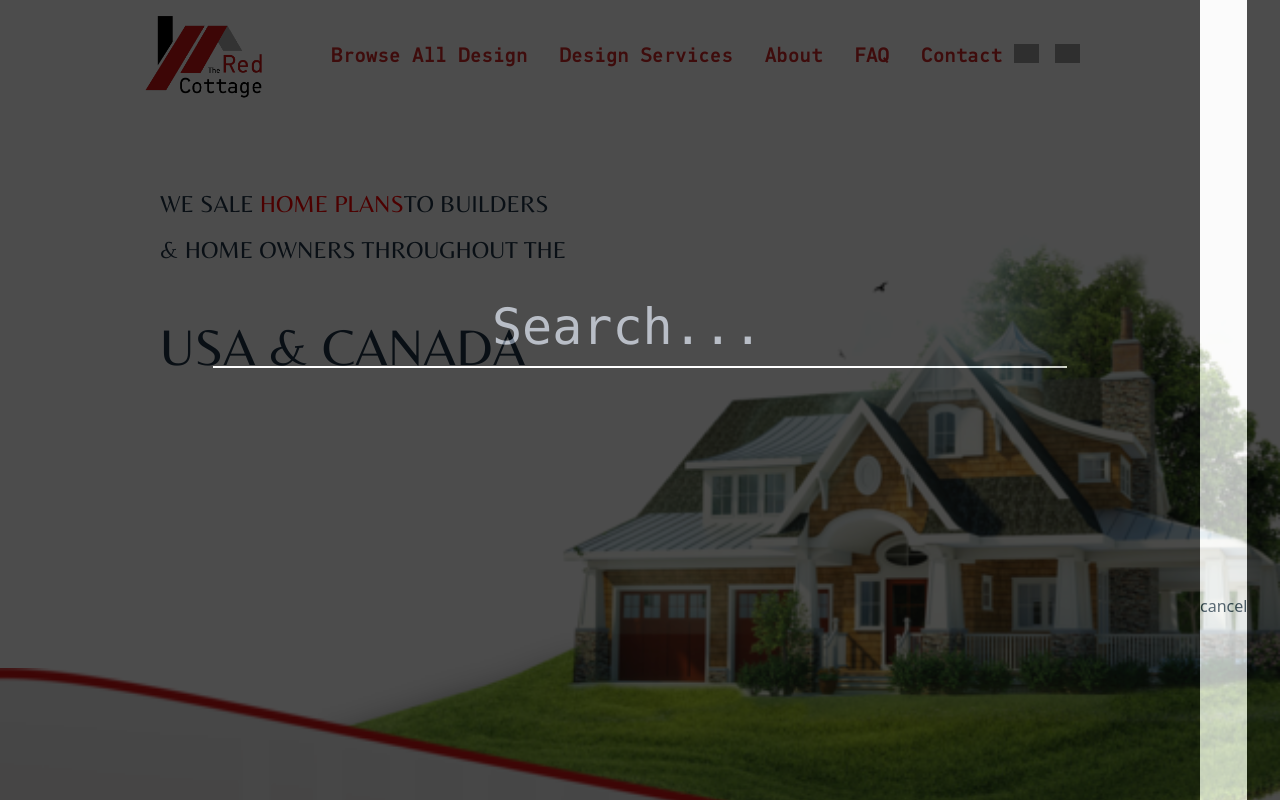
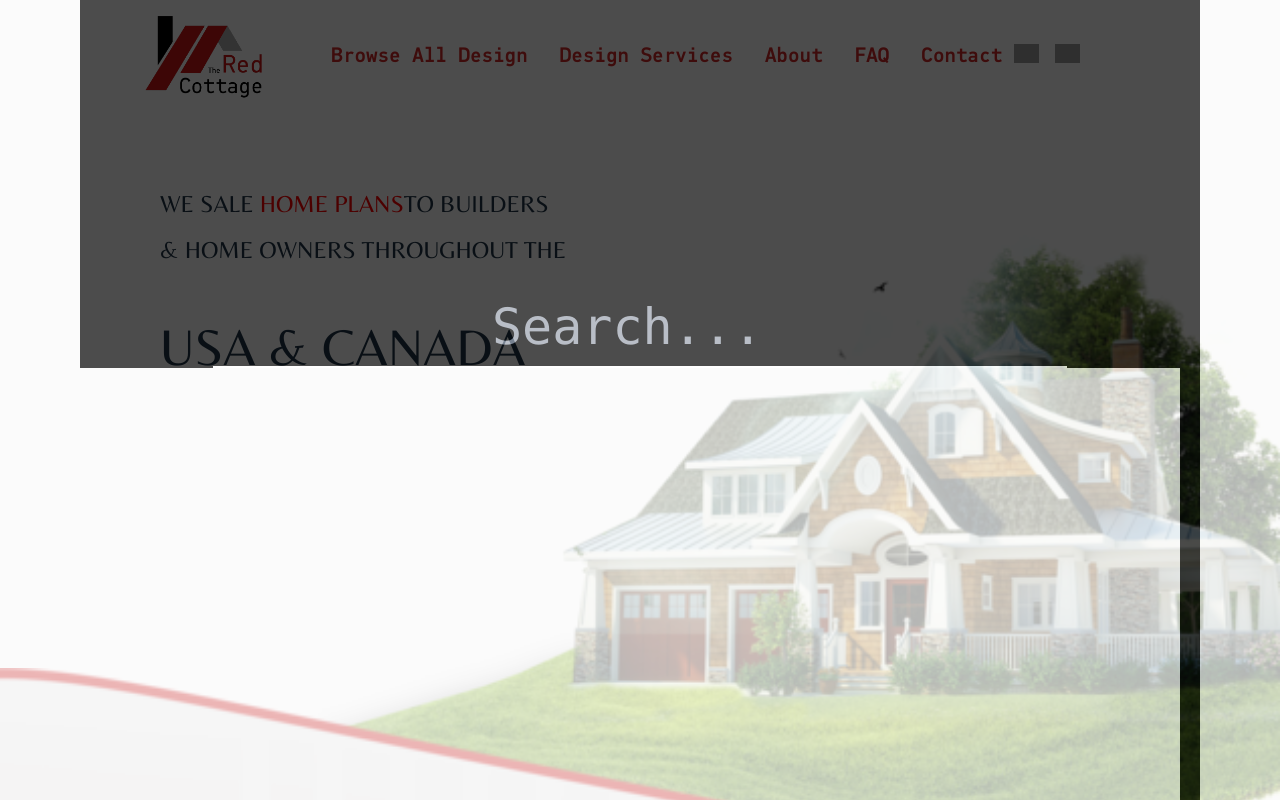
Before and after one commit to tareq621/The-red-cottage-client, a React (Vite) app: page / in a window 1280 px wide. Both pictures are taken after a click on the element 1083 px from the left and 53 px from the top of the page. Shown: the top 800 px of the page. Built offline with nearby package versions, Linux system fonts and the light colour scheme; grey boxes are pictures that could not be loaded.

Commit message:
button click cancel form page

```diff
--- a/src/Pages/Home/FromUs.jsx
+++ b/src/Pages/Home/FromUs.jsx
@@ -9,7 +9,7 @@ const FromUs = () => {
     <section className="background">
       <section className="kuddus">
         <div className="flex-cols md:flex lg:flex ">
-          <div className="md:mt-[250px] lg:mt-[250px] mt-72 md:ms-24 lg:ms-24 ms-16 lg:pt-0 pt-40">
+          <div className="md:mt-[210px] lg:mt-[250px] mt-72 md:ms-24 lg:ms-24 ms-16 lg:pt-0 pt-40">
             <div className="md:text-[85px] lg:text-[85px] text-[50px] leading-[55px] lg:leading-[120px]  md:leading-[120px] font-medium ">
               <p className="font-belleza">
                 Why Buy Directly<br></br> From Us?
--- a/src/Pages/Home/SearchPage.jsx
+++ b/src/Pages/Home/SearchPage.jsx
@@ -13,11 +13,17 @@ const SearchPage = ({ search, setSearch }) => {
   };
 
   return (
-    <div>
+    <>
       <div className="bg-[rgb(0,0,0,8)] fixed top-0 left-0 right-0 bottom-0 z-[9998] opacity-[0.7] md:h-[1212px] h-[572px]">
         <button
           onClick={() => setSearch(!search)}
-          className="absolute left-[1200px] md:h-[1212px] h-[572px]"
+          className="absolute left-[1200px] md:h-[1212px] h-[572px] mr-28 p-60"
+        >
+          cancel
+        </button>
+        <button
+          onClick={() => setSearch(!search)}
+          className="absolute right-[1200px] md:h-[1212px] h-[572px] ml-28 p-60"
         >
           cancel
         </button>
@@ -30,11 +36,17 @@ const SearchPage = ({ search, setSearch }) => {
                 type="search"
                 placeholder="Search..."
               />
+              <button
+                onClick={() => setSearch(!search)}
+                className="absolute right-[100px] mt-20 md:h-[1212px] h-[572px] w-full p-60"
+              >
+                cancel
+              </button>
             </div>
           </form>
         </div>
       </div>
-    </div>
+    </>
   );
 };
 
```
